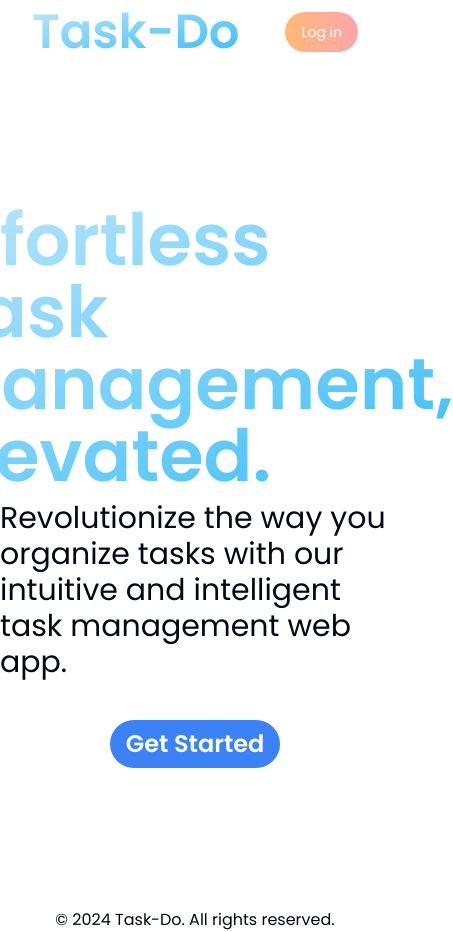
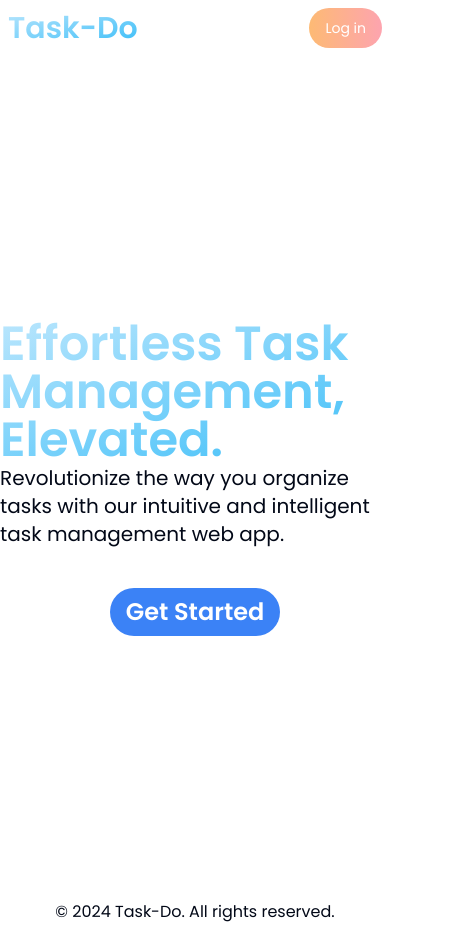
Before and after one commit to hamzabenarfa/Task-do, a Next.js app in the folder my-app/: page / in a window 390 px wide. Shown: the whole page, 453 px wide, since content can reach past the window. Built offline with nearby package versions, Linux system fonts and the light colour scheme.

Commit message:
made home responsive

```diff
--- a/my-app/app/page.tsx
+++ b/my-app/app/page.tsx
@@ -4,7 +4,7 @@ import Link from "next/link";
 
 const HomePage = () => {
   return (
-    <div>
+    <div className=" overflow-hidden">
       <Navbar />
       <Head>
         <title>Your Task App</title>
@@ -16,14 +16,15 @@ const HomePage = () => {
       </Head>
 
       <main className="flex min-h-screen flex-col items-center justify-center gap-2 ">
-        <h1 className="max-w-2xl bg-gradient-to-tl from-sky-400 to-sky-200 bg-clip-text text-7xl font-bold text-transparent">
+        <div className=" md:max-w-2xl  ">
+          <h1 className=" text-5xl md:text-7xl bg-gradient-to-tl from-sky-400 to-sky-200 bg-clip-text  font-bold text-transparent">
             Effortless Task Management, Elevated.
           </h1>
-        <p className="max-w-2xl text-3xl font-medium">
+          <p className=" text-xl md:text-3xl font-medium">
             Revolutionize the way you organize tasks with our intuitive and
             intelligent task management web app.
           </p>
-
+        </div>
         <div className="mt-8 flex flex-col items-center justify-center">
           <Link href="/home">
             <p className="rounded-3xl bg-blue-500 px-4 py-2 text-2xl font-bold text-white hover:bg-blue-600">
@@ -34,9 +35,7 @@ const HomePage = () => {
       </main>
 
       <footer className="flex items-center justify-center">
-        <p>
-          &copy; 2024 Task-Do. All rights reserved.
-        </p>
+        <p>&copy; 2024 Task-Do. All rights reserved.</p>
       </footer>
     </div>
   );
--- a/my-app/components/Logo.tsx
+++ b/my-app/components/Logo.tsx
@@ -1,7 +1,7 @@
 export const Logo = () => {
   return (
     <div className=" bg-gradient-to-tl from-sky-400 to-sky-200  bg-clip-text
-        text-5xl font-bold text-transparent">
+        text-3xl md:text-5xl font-bold text-transparent">
       Task-Do
     </div>
   );
--- a/my-app/components/Navbar.tsx
+++ b/my-app/components/Navbar.tsx
@@ -5,7 +5,7 @@ import Link from "next/link";
 
 export const Navbar = () => {
     return (
-        <nav className="flex items-center justify-between px-8 p-2">
+        <nav className="flex items-center justify-between md:px-8 p-2 ">
             <Logo />
             <Link href="home">
             <Button  variant="login">Log in</Button>
```
Lines whose indentation alone changed are shown as unchanged.
